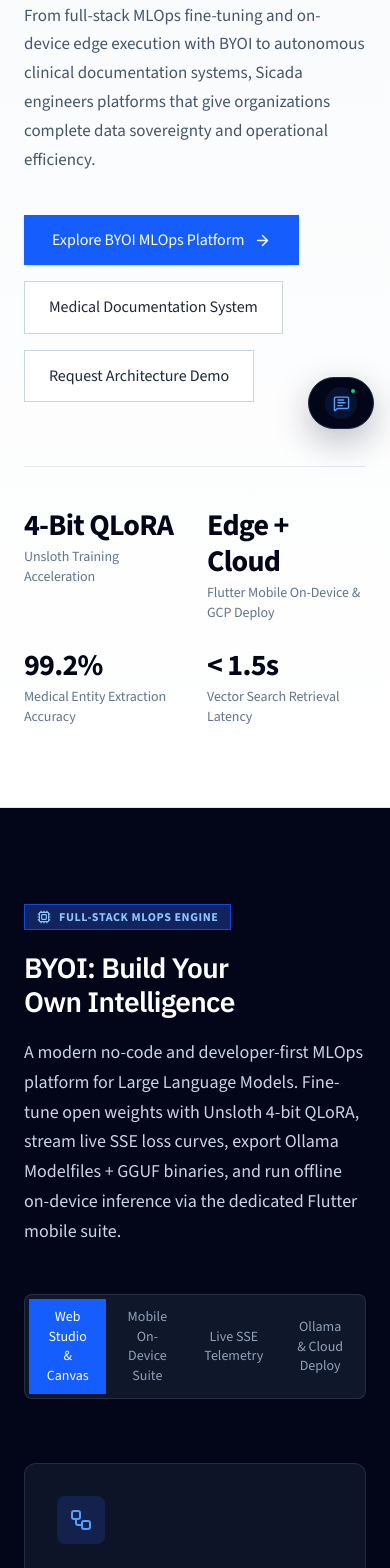
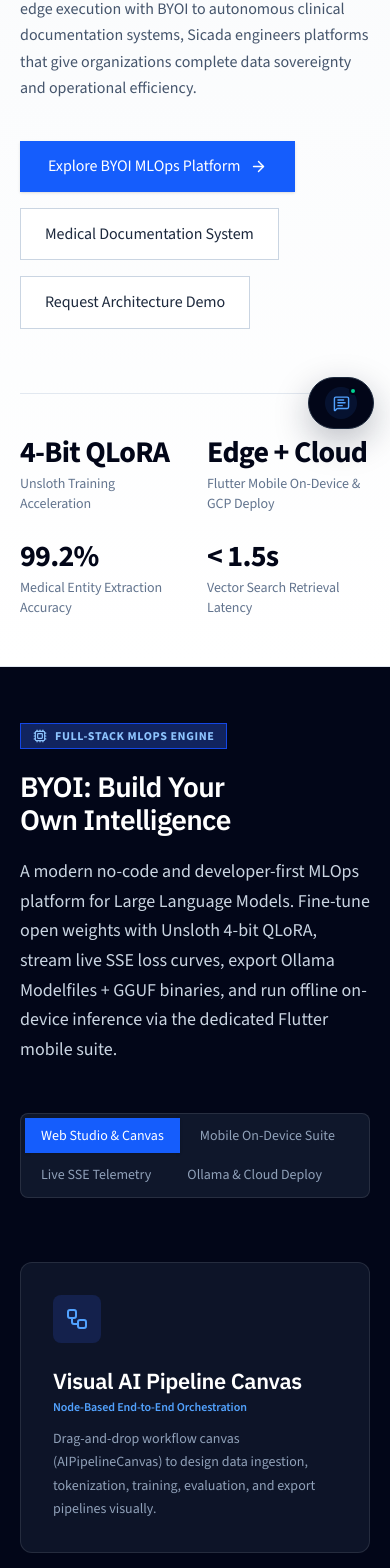
Before and after one commit to mkraja826/Sicadawebapp, a React (Vite) app: page /products in a window 390 px wide. Shown: the part 399-1967 px from the top of the page. Built offline with nearby package versions, Linux system fonts and the light colour scheme.

Commit message:
style: improve responsive layout on products page

```diff
--- a/src/pages/Products.jsx
+++ b/src/pages/Products.jsx
@@ -248,15 +248,15 @@
     <main className="min-h-screen bg-white text-slate-950">
       {/* Hero Section */}
       <section className="border-b border-slate-200 bg-gradient-to-b from-slate-50 to-white">
-        <div className="max-w-[1440px] mx-auto px-6 lg:px-10 py-20 lg:py-28">
+        <div className="max-w-[1440px] mx-auto px-5 sm:px-6 lg:px-10 py-12 sm:py-16 lg:py-28">
           <div className="max-w-4xl">
             <div className="inline-flex items-center gap-2 bg-blue-50 border border-blue-200 text-blue-700 px-3.5 py-1.5 text-xs font-semibold uppercase tracking-wider">
               <Sparkles size={14} /> Sicada Digital Products
             </div>
-            <h1 className="mt-6 text-5xl sm:text-6xl lg:text-[4.25rem] leading-[1.05] tracking-[-0.04em] font-semibold text-slate-950">
+            <h1 className="mt-6 text-[clamp(2.25rem,9vw,3.2rem)] sm:text-6xl lg:text-[4.25rem] leading-[1.05] tracking-[-0.04em] font-semibold text-slate-950">
               Production software systems built with intelligence at their core.
             </h1>
-            <p className="mt-7 text-xl text-slate-600 leading-relaxed max-w-3xl">
+            <p className="mt-7 text-base sm:text-lg lg:text-xl text-slate-600 leading-relaxed max-w-3xl">
               From full-stack MLOps fine-tuning and on-device edge execution with BYOI to autonomous clinical documentation systems, Sicada engineers platforms that give organizations complete data sovereignty and operational efficiency.
             </p>
             <div className="mt-10 flex flex-wrap gap-4">
@@ -304,8 +304,8 @@
       </section>
 
       {/* DETAILED MLOPS SECTION: BYOI (Build Your Own Intelligence) */}
-      <section id="byoi-mlops" className="py-24 lg:py-32 border-b border-slate-200 bg-slate-950 text-white">
-        <div className="max-w-[1440px] mx-auto px-6 lg:px-10">
+      <section id="byoi-mlops" className="py-14 sm:py-20 lg:py-32 border-b border-slate-200 bg-slate-950 text-white">
+        <div className="max-w-[1440px] mx-auto px-5 sm:px-6 lg:px-10">
           <div className="grid lg:grid-cols-12 gap-12 items-end mb-16">
             <div className="lg:col-span-8">
               <div className="inline-flex items-center gap-2 bg-blue-900/60 border border-blue-700 text-blue-300 px-3 py-1 text-xs font-bold uppercase tracking-wider">
@@ -319,7 +319,7 @@
               </p>
             </div>
             <div className="lg:col-span-4 lg:text-right">
-              <div className="inline-flex rounded-lg border border-white/10 p-1 bg-slate-900 text-sm font-medium">
+              <div className="flex flex-wrap justify-start lg:justify-end gap-1 rounded-lg border border-white/10 p-1 bg-slate-900 text-sm font-medium max-w-full">
                 <button
                   onClick={() => setByoiSubTab("pipeline")}
                   className={`px-4 py-2 transition-colors ${
@@ -623,8 +623,8 @@
       </section>
 
       {/* Flagship Technical Product: Medical Documentation & Clinical Intelligence Platform */}
-      <section id="medical-documentation-platform" className="py-24 lg:py-32 border-b border-slate-200">
-        <div className="max-w-[1440px] mx-auto px-6 lg:px-10">
+      <section id="medical-documentation-platform" className="py-14 sm:py-20 lg:py-32 border-b border-slate-200">
+        <div className="max-w-[1440px] mx-auto px-5 sm:px-6 lg:px-10">
           <div className="grid lg:grid-cols-12 gap-12 items-end mb-16">
             <div className="lg:col-span-8">
               <span className="text-xs font-bold uppercase tracking-wider text-blue-700 bg-blue-50 border border-blue-200 px-3 py-1">
@@ -824,8 +824,8 @@
       </section>
 
       {/* Technical Architecture Deep-Dive */}
-      <section id="architecture" className="py-24 lg:py-32 bg-slate-950 text-white">
-        <div className="max-w-[1440px] mx-auto px-6 lg:px-10">
+      <section id="architecture" className="py-14 sm:py-20 lg:py-32 bg-slate-950 text-white">
+        <div className="max-w-[1440px] mx-auto px-5 sm:px-6 lg:px-10">
           <div className="max-w-3xl mb-16">
             <span className="text-xs font-bold uppercase tracking-wider text-blue-400 bg-blue-950/60 border border-blue-800 px-3 py-1">
               Engineering Deep Dive
@@ -884,8 +884,8 @@
       </section>
 
       {/* Natural Language RAG & Search Showcase */}
-      <section className="py-24 lg:py-32 border-b border-slate-200 bg-white">
-        <div className="max-w-[1440px] mx-auto px-6 lg:px-10">
+      <section className="py-14 sm:py-20 lg:py-32 border-b border-slate-200 bg-white">
+        <div className="max-w-[1440px] mx-auto px-5 sm:px-6 lg:px-10">
           <div className="grid lg:grid-cols-12 gap-12 items-center">
             <div className="lg:col-span-6">
               <span className="text-xs font-bold uppercase tracking-wider text-blue-700 bg-blue-50 border border-blue-200 px-3 py-1">
@@ -953,8 +953,8 @@
       </section>
 
       {/* Companion Products from Sicada Digital */}
-      <section className="py-24 lg:py-32 bg-slate-50 border-b border-slate-200">
-        <div className="max-w-[1440px] mx-auto px-6 lg:px-10">
+      <section className="py-14 sm:py-20 lg:py-32 bg-slate-50 border-b border-slate-200">
+        <div className="max-w-[1440px] mx-auto px-5 sm:px-6 lg:px-10">
           <div className="max-w-3xl mb-16">
             <span className="text-xs font-bold uppercase tracking-wider text-blue-700 bg-blue-50 border border-blue-200 px-3 py-1">
               Complementary Enterprise Products
@@ -994,7 +994,7 @@
 
       {/* CTA Section */}
       <section className="bg-slate-950 text-white py-24 lg:py-28">
-        <div className="max-w-[1440px] mx-auto px-6 lg:px-10 grid lg:grid-cols-12 gap-10 items-center">
+        <div className="max-w-[1440px] mx-auto px-5 sm:px-6 lg:px-10 grid lg:grid-cols-12 gap-10 items-center">
           <div className="lg:col-span-8">
             <h2 className="text-4xl lg:text-5xl font-semibold tracking-[-0.03em]">
               Interested in deploying or piloting our products?
```
